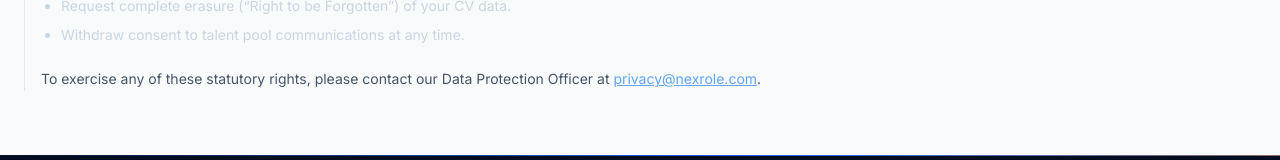
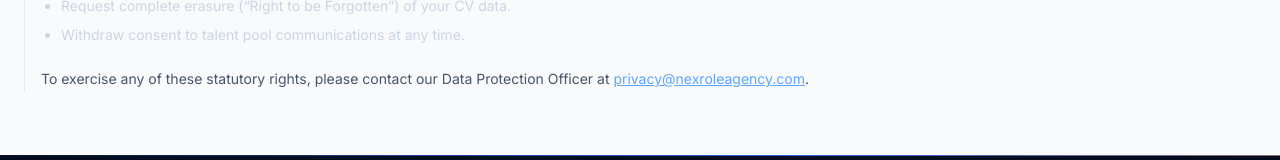
Before and after one commit to OlamilekanAMF/nexrole, a Next.js app: page /privacy-policy in a window 1280 px wide. Shown: the part 1582-1742 px from the top of the page. Built offline with nearby package versions, Linux system fonts and the light colour scheme.

Commit message:
Update privacy policy contact email address

```diff
--- a/app/privacy-policy/page.tsx
+++ b/app/privacy-policy/page.tsx
@@ -101,8 +101,8 @@ export default function PrivacyPolicyPage() {
           </ul>
           <p className="pt-2">
             To exercise any of these statutory rights, please contact our Data Protection Officer at{" "}
-            <a href="mailto:privacy@nexrole.com" className="text-blue-400 underline">
-              privacy@nexrole.com
+            <a href="mailto:privacy@nexroleagency.com" className="text-blue-400 underline">
+              privacy@nexroleagency.com
             </a>
             .
           </p>
```
